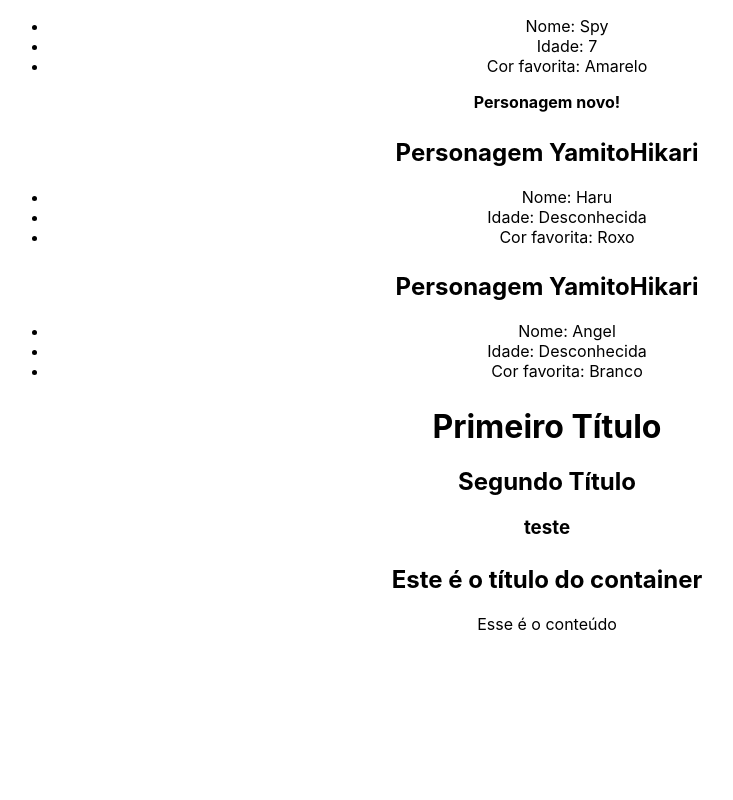
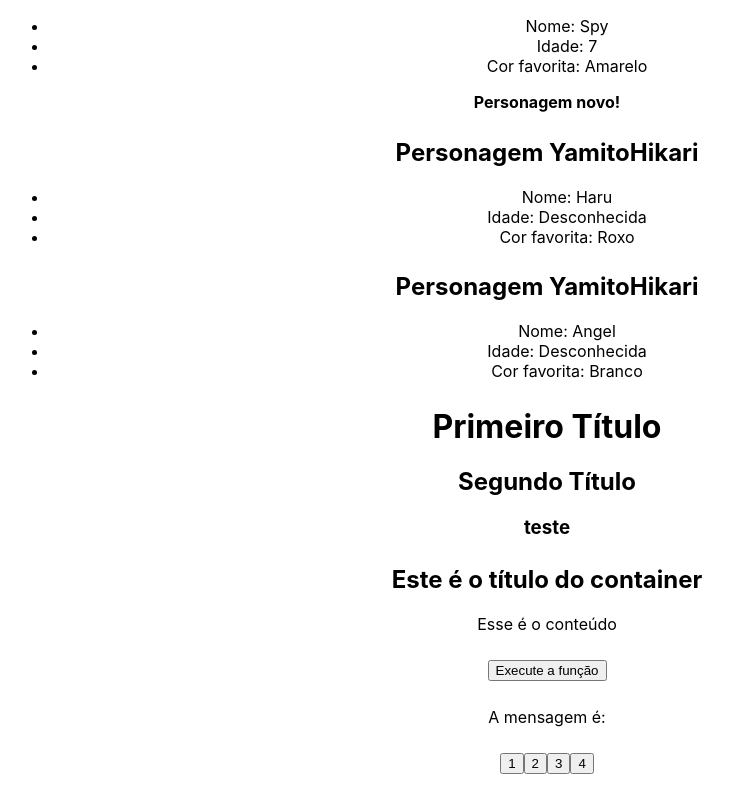
Before and after one commit to artjiyr/curso_react_udemy, a React (Create React App) app in the folder AVANCANDO_NO_REACT/avancado/: page / in a window 1280 px wide. Shown: the part 2956-3756 px from the top of the page, without its empty margins (93-826 px from the left). Before the commit the page ends 3615 px from the top, so only its background shows below. Built offline with nearby package versions, Linux system fonts and the light colour scheme.

Commit message:
State Lift

```diff
--- a/AVANCANDO_NO_REACT/avancado/src/App.js
+++ b/AVANCANDO_NO_REACT/avancado/src/App.js
@@ -8,6 +8,9 @@ import { useState } from "react";
 import PersonDetails from "./components/PersonDetails";
 import Fragments from "./components/Fragments";
 import Container from "./components/Container";
+import ExecuteFunction from "./components/ExecuteFunction";
+import Message from "./components/Message";
+import ChangeMessageState from "./components/ChangeMessageState";
 
 function App() {
   const [userName] = useState("Mari Miya");
@@ -18,6 +21,16 @@ function App() {
     {id: 3, namePersona: "Haru", age: "Desconhecida", color: "Roxo", newPerson: false},
     {id: 4, namePersona: "Angel", age: "Desconhecida", color: "Branco", newPerson: false}
   ]
+
+  function showMessage() {
+    console.log("Mostrando mensagem")
+  }
+
+  const [message, setMessage] = useState("")
+
+  const handleMessage = (msg) => {
+    setMessage(msg);
+  }
 
   return (
     <div className="App">
@@ -54,6 +67,7 @@ function App() {
       <div> {/*loop em Array em objetos*/}
         {persons.map((person) => (
           <PersonDetails
+          key={person.id}
           namePersona={person.namePersona}
           age={person.age}
           color={person.color}
@@ -68,6 +82,13 @@ function App() {
           <p>Esse é o conteúdo</p>
         </Container>
       </div>
+      <div> {/*Executar ação*/}
+        <ExecuteFunction myFunction={showMessage} />
+      </div>
+      <div> {/*State Lift*/}
+        <Message msg={message}/>
+        <ChangeMessageState handleMessage={handleMessage}/>
+      </div>
     </div>
   );
 }
--- /dev/null
+++ b/AVANCANDO_NO_REACT/avancado/src/components/ChangeMessageState.js
@@ -0,0 +1,14 @@
+const ChangeMessageState = ({ handleMessage }) => {
+    const messages = ["Oi", "Olá", "Oii tudo bem?", "Seja bem vindo(a)!"]
+
+  return (
+    <div>
+        <button onClick={() => handleMessage(messages[0])}>1</button>
+        <button onClick={() => handleMessage(messages[1])}>2</button>
+        <button onClick={() => handleMessage(messages[2])}>3</button>
+        <button onClick={() => handleMessage(messages[3])}>4</button>
+    </div>
+  )
+}
+
+export default ChangeMessageState
--- /dev/null
+++ b/AVANCANDO_NO_REACT/avancado/src/components/ExecuteFunction.js
@@ -0,0 +1,9 @@
+const ExecuteFunction = ({myFunction}) => {
+  return (
+    <div>
+        <button onClick={myFunction}>Execute a função</button>
+    </div>
+  )
+}
+
+export default ExecuteFunction
--- /dev/null
+++ b/AVANCANDO_NO_REACT/avancado/src/components/Message.js
@@ -0,0 +1,7 @@
+const Message = ({msg}) => {
+  return (
+    <div>A mensagem é: {msg}</div>
+  )
+}
+
+export default Message
```
